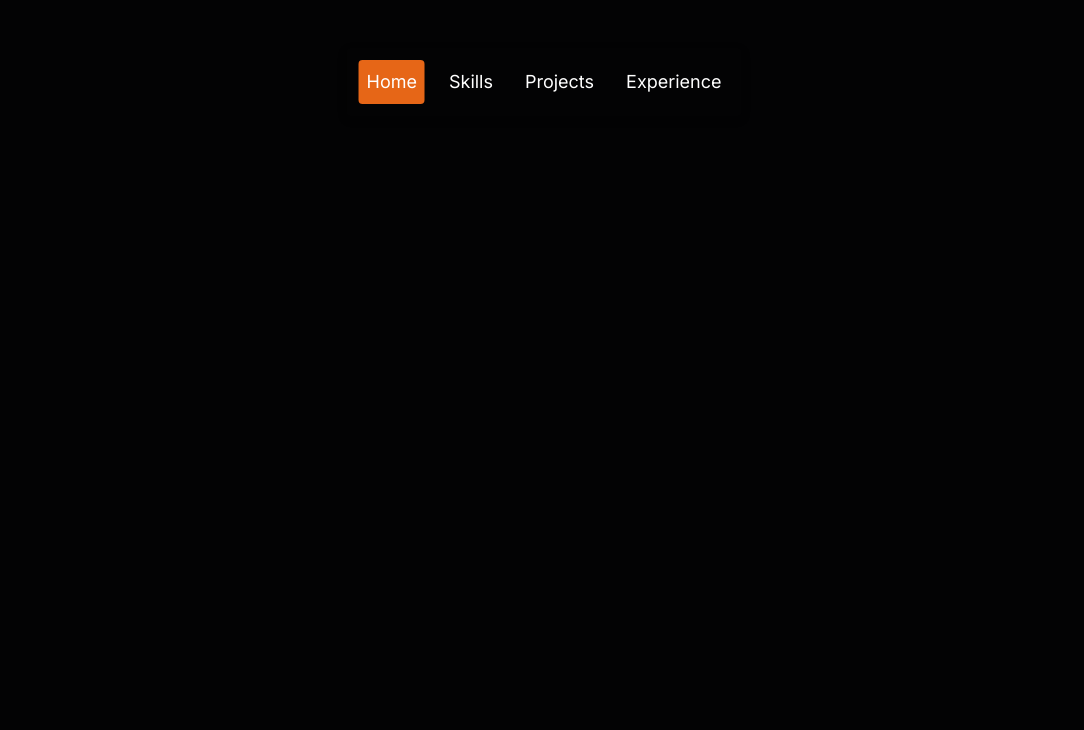
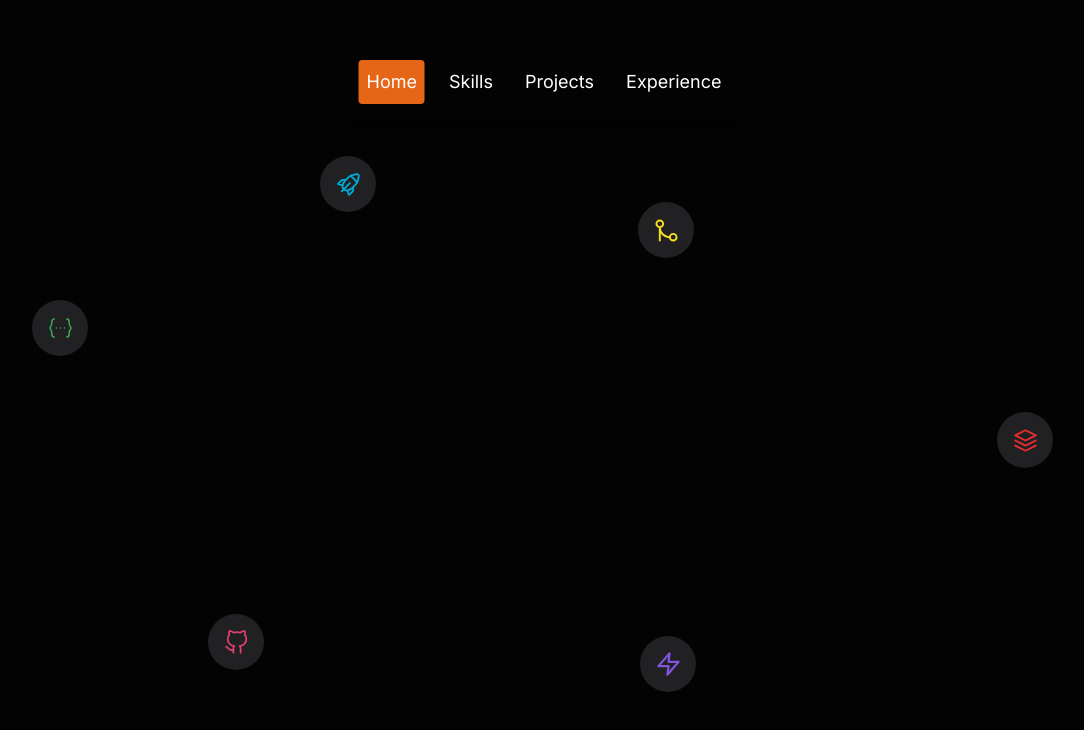
Before and after one commit to ayyush08/portfolio, a Next.js app: page / in a window 1280 px wide. Shown: the top 730 px of the page, without its empty margins (96-1180 px from the left). Built offline with nearby package versions, Linux system fonts and the light colour scheme.

Commit message:
feat: add TopBackground component and update styles for circle icons

```diff
--- /dev/null
+++ b/src/app/components/Hero/TopBackground.tsx
@@ -0,0 +1,87 @@
+import Image from 'next/image'
+import React from 'react'
+
+const TopBackground = () => {
+    return (
+        <>
+            <div className="absolute w-full max-w-[360px] md:max-w-screen-lg h-[285px] md:h-[656px] top-[188px] md:top-11 left-1/2 -translate-x-1/2 md:overflow-x-hidden z-10">
+            <div className="w-full h-full relative">
+                <div className="circle-icon top-0 left-[171px] md:top-28 md:left-72 ">
+                <Image
+                    src="/rocket_icon.svg"
+                    alt="rocket icon"
+                    width={23}
+                    height={23}
+
+                />
+                </div>
+                <div className="circle-icon top-[162px] -left-5 md:top-64 md:left-0">
+                <Image
+                    src="/bracket_icon.svg"
+                    alt="Bracket icon"
+                    width={23}
+                    height={23}
+
+                />
+                </div>
+                <div className="circle-icon top-60 left-[149px] md:top-[570px] md:left-44">
+                <Image
+                    src="/github_icon.svg"
+                    alt="Github icon"
+                    width={23}
+                    height={23}
+
+                />
+                </div>
+                <div className="hidden md:flex  circle-icon md:top-[592px] md:left-[608px]">
+                <Image
+                    src="/electricity_icon.svg"
+                    alt="Electricity icon"
+                    width={23}
+                    height={23}
+
+                />
+                </div>
+                <div className="hidden md:flex  circle-icon md:top-[158px] md:left-[606px]">
+                <Image
+                    src="/merge_icon.svg"
+                    alt="Merge icon"
+                    width={23}
+                    height={23}
+
+                />
+                </div>
+                <div className="hidden md:flex circle-icon md:top-[368px] md:left-[965px]">
+                <Image
+                    src="/stack_icon.svg"
+                    alt="Stack icon"
+                    width={23}
+                    height={23}
+
+                />
+                </div>
+            </div>
+            </div>
+            <Image
+            src="/top_highlight.svg"
+            alt="Top dark mode background highlight"
+            width={809}
+            height={877}
+            className='absolute top-[-515px] hidden dark:md:block left-1/2 -translate-x-1/2
+
+            '/>
+            <Image
+            src="/top_highlight_mobile.svg"
+            alt="Top dark mode background highlight"
+            width={429}
+            height={465}
+            className='absolute top-[-229px] hidden dark:md:hidden dark:block left-1/2 -translate-x-1/2
+
+            '/>
+            <div className="absolute top-0 w-full h-[795px] bg-repeat-x bg-[url('/top_bg_dark.svg')] bg-auto hidden md:dark:block" />
+            <div className="absolute top-0 w-full h-[600px] bg-repeat-x bg-[url('/top_bg_mobile_dark.svg')] bg-auto hidden dark:block dark:md:hidden  " />
+        </>
+    )
+}
+
+export default TopBackground
--- a/src/app/globals.css
+++ b/src/app/globals.css
@@ -32,4 +32,10 @@
   .card-shadow{
     @apply shadow-[0_3px_10px_rgba(0,0,0,0.2)];
   }
+
+.circle-icon{
+  @apply flex items-center justify-center rounded-full w-11 h-11 md:w-14 md:h-14 bg-[rgba(244,235,255,0.12)]
+  absolute;
 }
+
+}
--- a/src/app/page.tsx
+++ b/src/app/page.tsx
@@ -1,10 +1,13 @@
+import TopBackground from "./components/Hero/TopBackground";
 import Navbar from "./components/Navbar";
 
 
 export default function Home() {
   return (
     <div className="relative overflow-clip" id="home">
+      <div className="w-screen h-screen"></div>
       <Navbar />
+      <TopBackground/>
     </div>
   );
 }
--- a/tailwind.config.ts
+++ /dev/null
@@ -1,22 +0,0 @@
-import type { Config } from "tailwindcss";
-
-const config: Config = {
-    content: [
-        "./src/pages/**/*.{js,ts,jsx,tsx,mdx}",
-        "./src/components/**/*.{js,ts,jsx,tsx,mdx}",
-        "./src/app/**/*.{js,ts,jsx,tsx,mdx}",
-    ],
-    darkMode: "class",
-    // theme: {
-    //     extend: {
-    //         colors: {
-    //             background: "var(--background)",
-    //             foreground: "var(--foreground)",
-    //             primary: "var(--primary)",
-    //             card: "var(--card)",
-    //         },
-    //     },
-    // },
-
-};
-export default config;
```
